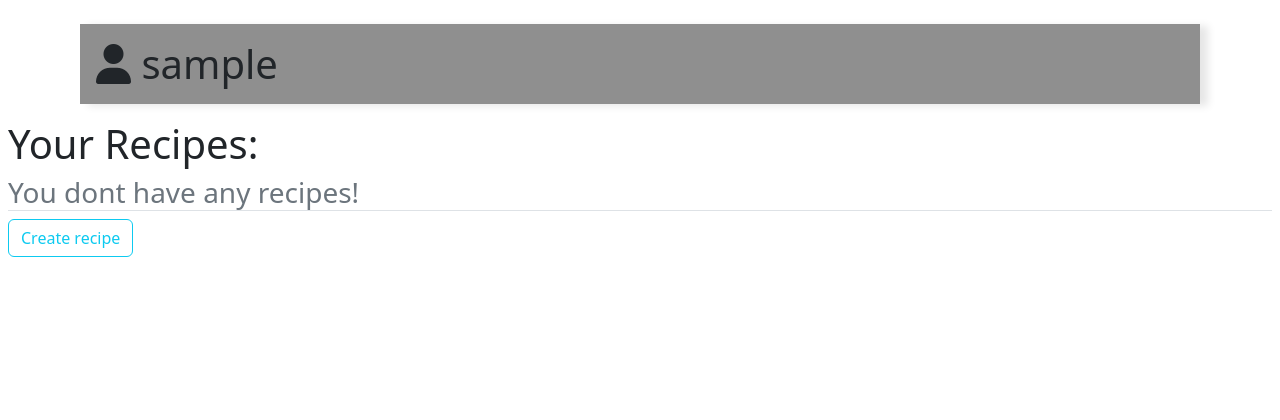
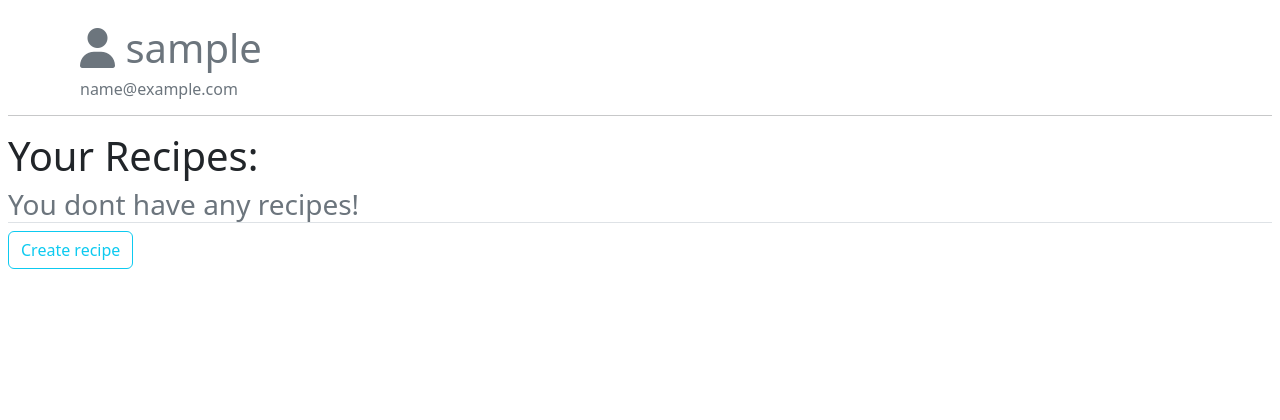
Before and after one commit to henrysevern/django_recipe_app, a Django app: page /profile/ in a window 1280 px wide. Shown: the part 67-487 px from the top of the page. Run offline with Django 3.2, Linux system fonts and the light colour scheme; the visitor is signed in with stand-in values (Sample User, id 1); data that the repository does not hold is empty; some libraries are stand-ins or nearby versions.

Commit message:
Update profile page title

```diff
--- a/users/templates/users/profile.html
+++ b/users/templates/users/profile.html
@@ -4,9 +4,11 @@
 
 <div class="question-container">
     <div>
-        <h1 class="accordion-item"><i class="fas fa-user"></i> {{ user.username }}</h1>
+        <h1 class="text-muted"><i class="fas fa-user"></i> {{ user.username }}</h1>
+        <h6 class="text-muted">{{ user.email }}</h6>
     </div>
 </div>
+<hr>
 <h1>Your Recipes:</h1>
 <div class="row" data-masonry='{"percentPosition": true }'>
     {% for recipe in recipes %}
```
